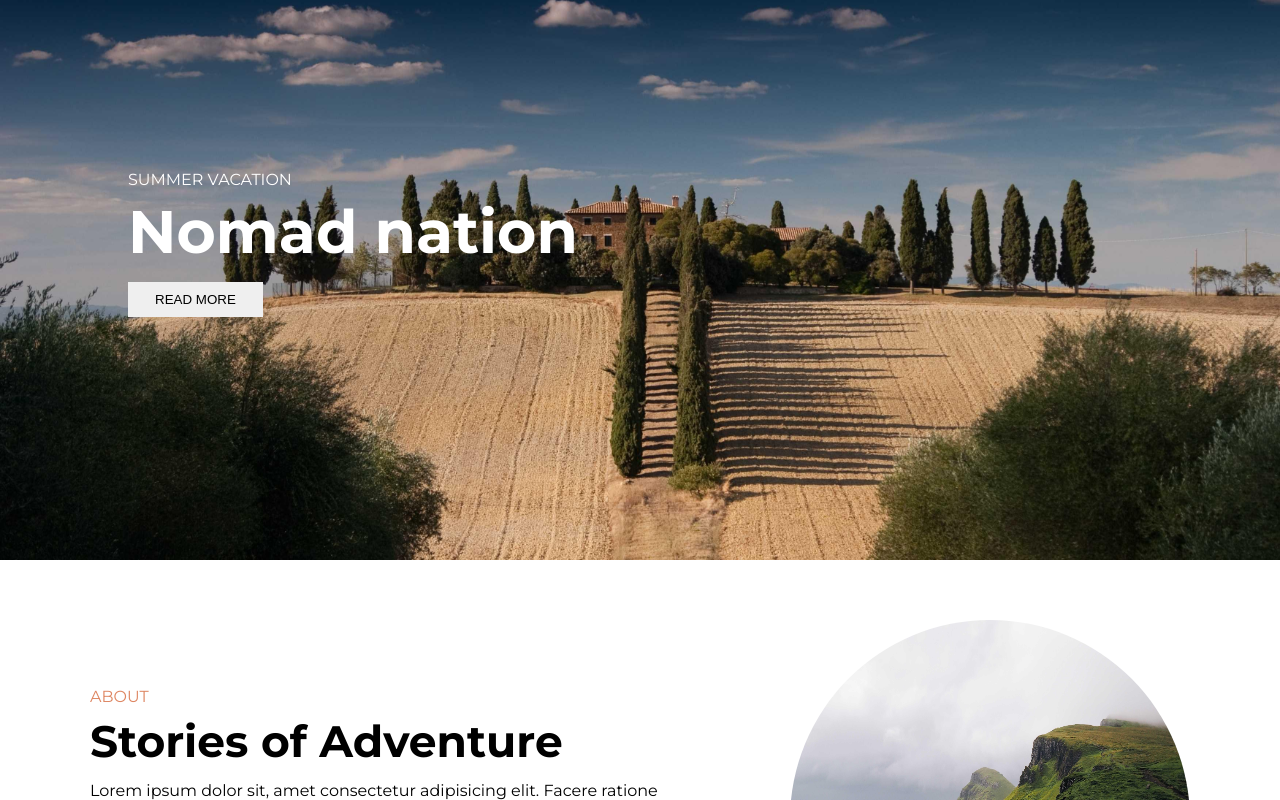
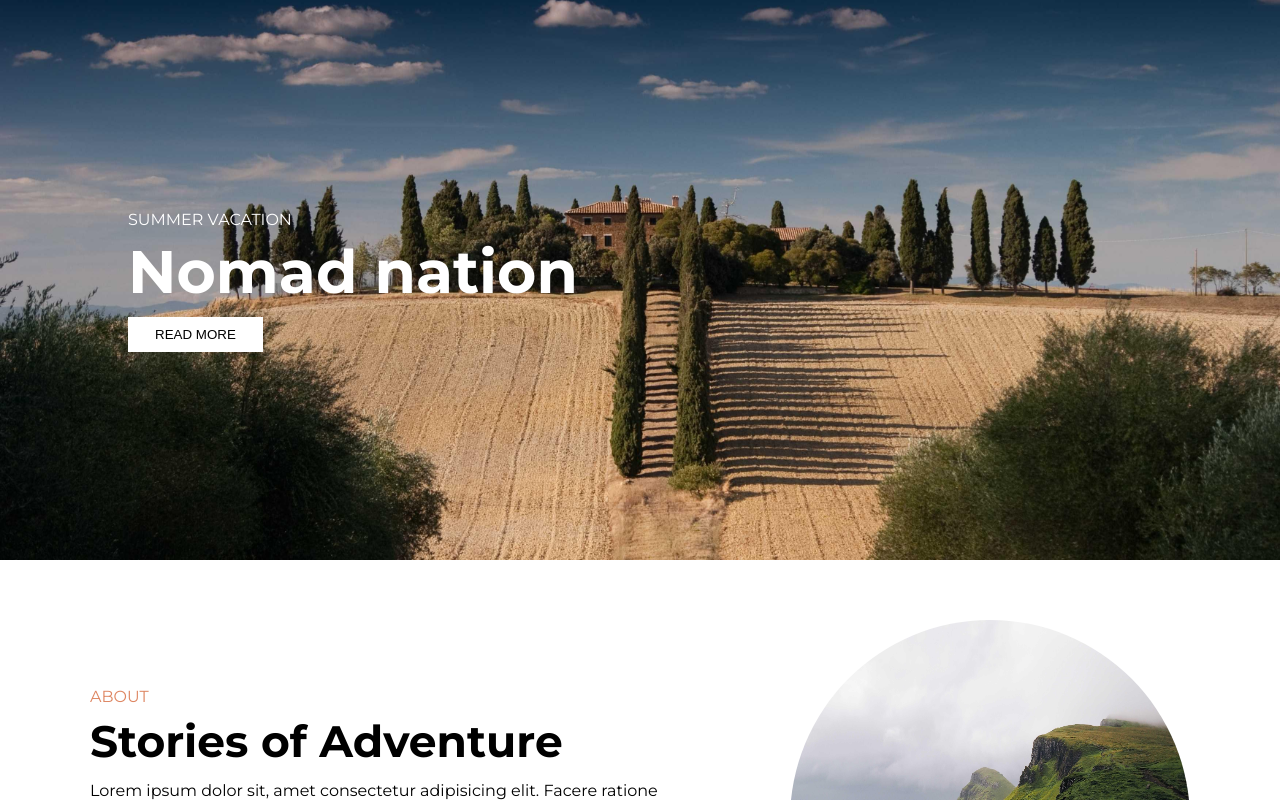
Before and after one commit to marija-gjorgjieva991/Challenges, a React (Vite) app in the folder starter/: page / in a window 1280 px wide. Shown: the top 800 px of the page. Built offline with nearby package versions, Linux system fonts and the light colour scheme; the HTML template or start-up script is replaced by a standard one.

Commit message:
Challenge done

```diff
--- a/starter/src/App.css
+++ b/starter/src/App.css
@@ -61,6 +61,7 @@ h3 {
   object-fit: contain;
   height: 70vh;
   display: flex;
+  align-items: center;
   position: relative;
 }
 
@@ -68,8 +69,6 @@ h3 {
   display: flex;
   position: absolute;
   flex-direction: column;
-  top: 30%;
-  left: 50%;
   left: 10%;
 }
 
@@ -87,8 +86,10 @@ h3 {
 .banner-content button {
   width: 30%;
   padding: 10px 20px;
-  margin-top: 20px;
+  margin-top: 15px;
+  background-color: white;
   text-transform: uppercase;
+  cursor: pointer;
   border: none;
 }
 
```
